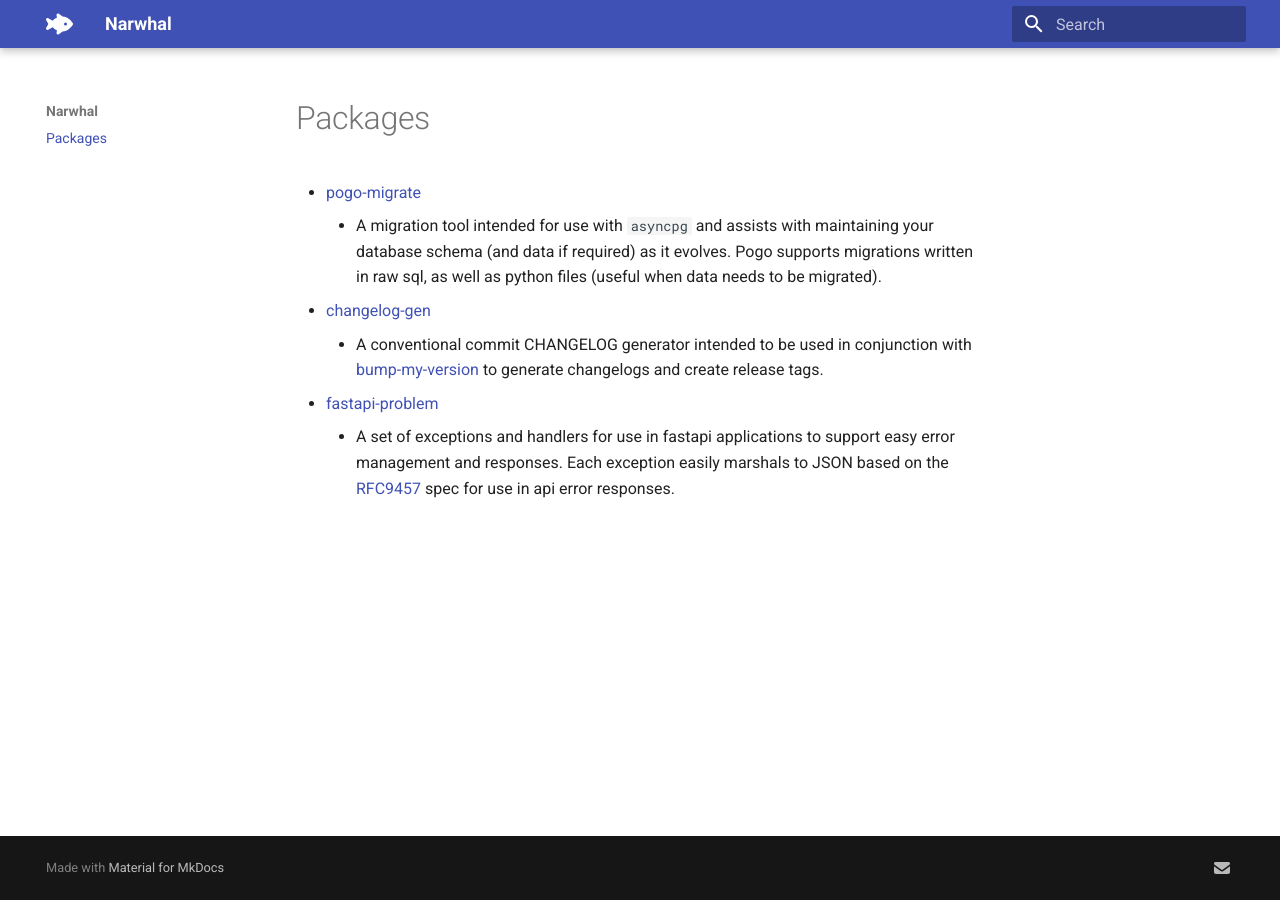
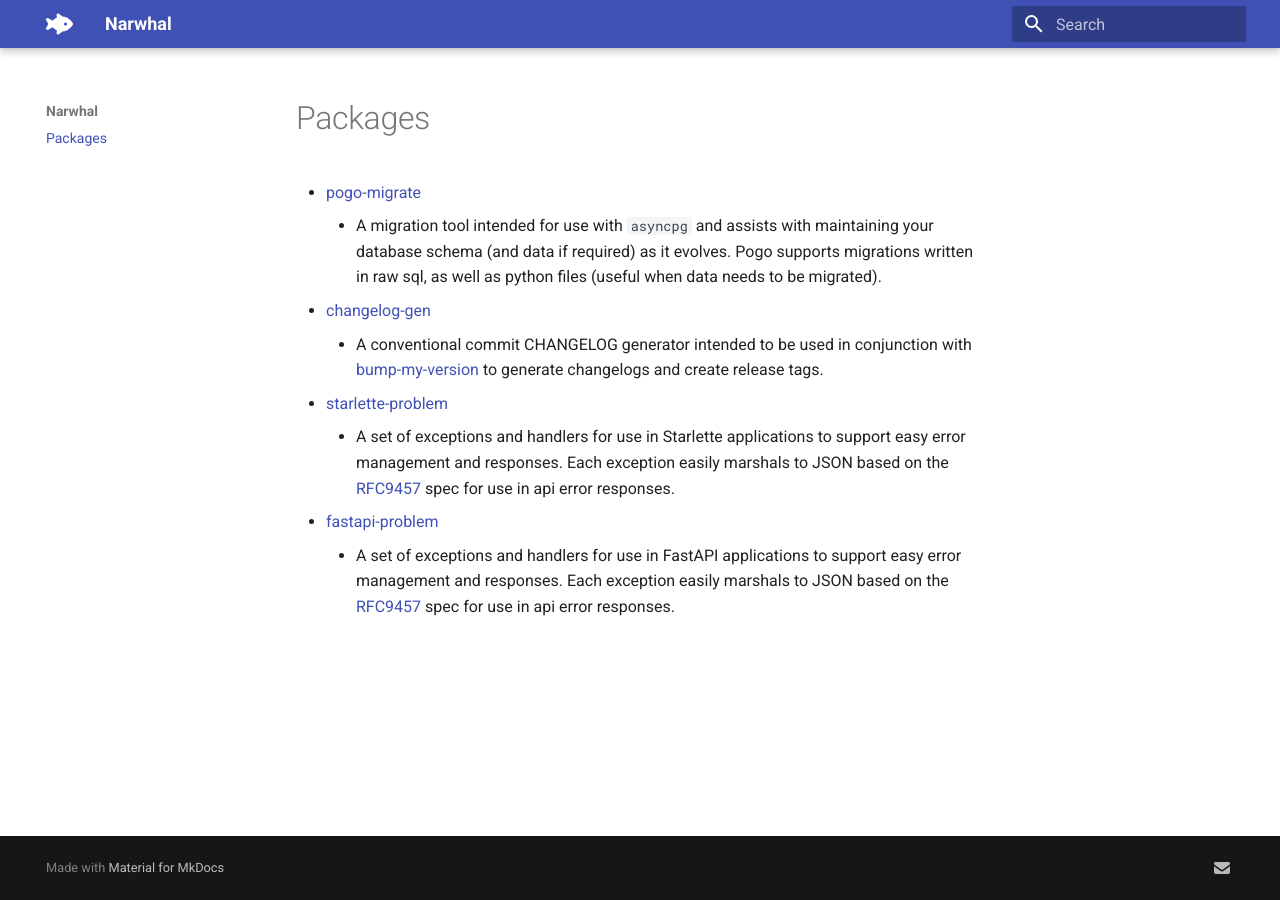
Before and after one commit to NRWLDev/nrwldev.github.io, an MkDocs documentation site: the page built from docs/index.md, in a window 1280 px wide. Built offline with MkDocs 1.6.1 and Material for MkDocs 9.7.7, drawn with Linux system fonts in a browser that asks for light colours.

Commit message:
update docs

```diff
--- a/docs/index.md
+++ b/docs/index.md
@@ -10,9 +10,15 @@
       conjunction with
       [bump-my-version](https://github.com/callowayproject/bump-my-version) to
       generate changelogs and create release tags.
-* [fastapi-problem](https://nrwldev.github.io/fastapi-problem)
-    * A set of exceptions and handlers for use in fastapi applications to
+* [starlette-problem](https://nrwldev.github.io/starlette-problem)
+    * A set of exceptions and handlers for use in Starlette applications to
       support easy error management and responses. Each exception easily
       marshals to JSON based on the
       [RFC9457](https://www.rfc-editor.org/rfc/rfc9457.html) spec for use in
       api error responses.
+* [fastapi-problem](https://nrwldev.github.io/fastapi-problem)
+    * A set of exceptions and handlers for use in FastAPI applications to
+      support easy error management and responses. Each exception easily
+      marshals to JSON based on the
+      [RFC9457](https://www.rfc-editor.org/rfc/rfc9457.html) spec for use in
+      api error responses.
```
